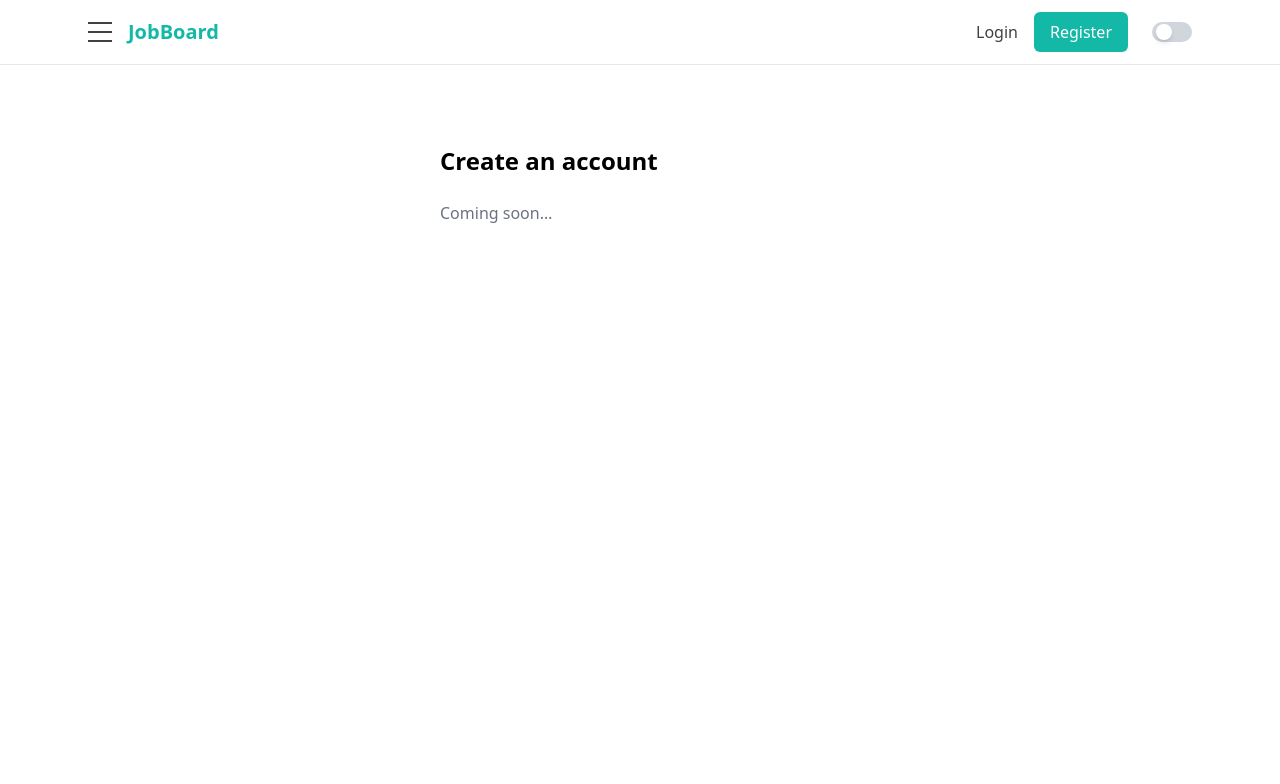
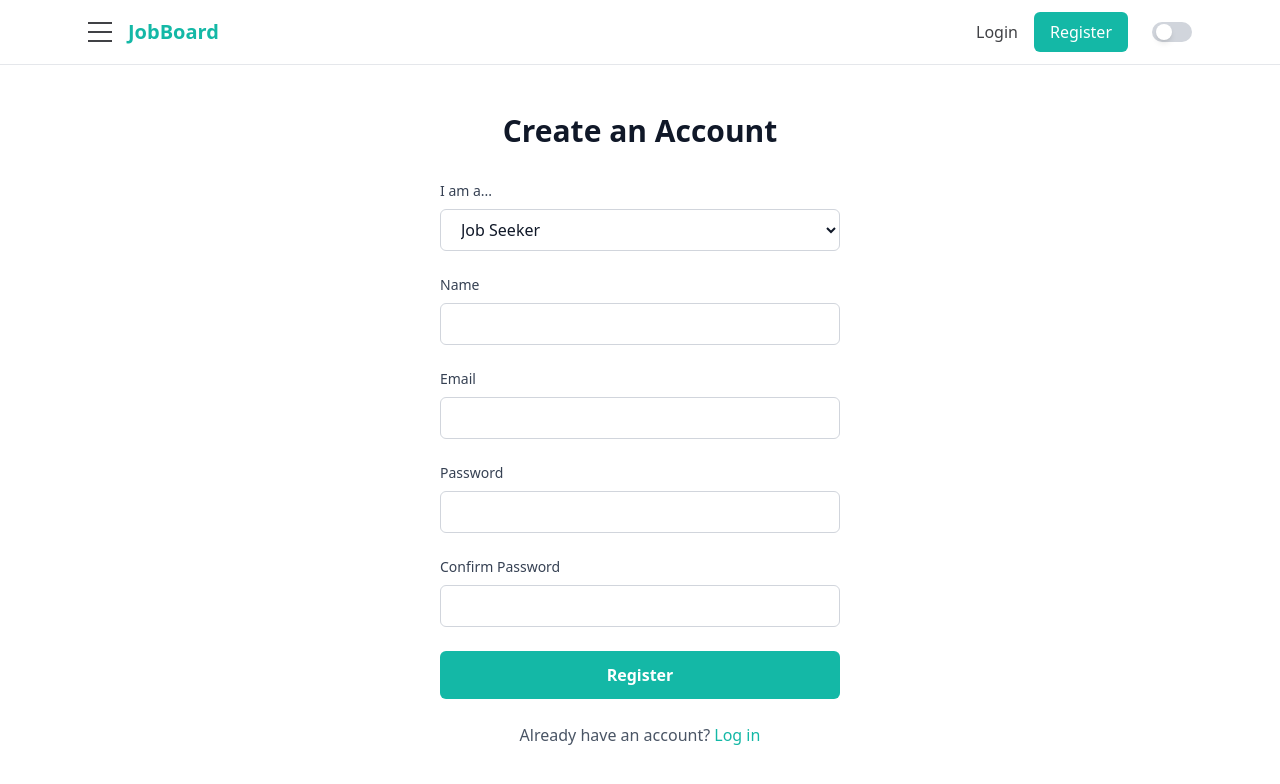
Before and after one commit to rahuljgill/fullstack-job-board, a React app in the folder frontend/: page /register in a window 1280 px wide. Shown: the top 784 px of the page. Built offline with nearby package versions, Linux system fonts and the light colour scheme; the HTML template or start-up script is replaced by a standard one.

Commit message:
add role-based user registration for job seekers and company admins

```diff
--- a/frontend/src/pages/Register.jsx
+++ b/frontend/src/pages/Register.jsx
@@ -1,13 +1,287 @@
+import { useState } from "react";
+import { useNavigate, Link } from "react-router-dom";
 import Navbar from "../components/Navbar";
 
 export default function Register() {
+  const [name, setName] = useState("");
+  const [email, setEmail] = useState("");
+  const [password, setPassword] = useState("");
+  const [passwordConfirmation, setPasswordConfirmation] = useState("");
+  const [role, setRole] = useState("job_seeker");
+
+  // Employer-only fields
+  const [companyName, setCompanyName] = useState("");
+  const [companyWebsite, setCompanyWebsite] = useState("");
+  const [companyDescription, setCompanyDescription] = useState("");
+
+  const [error, setError] = useState("");
+  const [loading, setLoading] = useState(false);
+
+  const navigate = useNavigate();
+  const handleSubmit = async (e) => {
+    e.preventDefault();
+    setError("");
+    setLoading(true);
+
+    if (password !== passwordConfirmation) {
+      setError("Passwords do not match");
+      setLoading(false);
+      return;
+    }
+
+    if (role === "company_admin" && !companyName.trim()) {
+      setError("Company name is required for employers");
+      setLoading(false);
+      return;
+    }
+
+    try {
+      // Get CSRF token
+      await fetch("http://127.0.0.1:8000/sanctum/csrf-cookie", {
+        credentials: "include",
+      });
+
+      const body = {
+        name,
+        email,
+        password,
+        password_confirmation: passwordConfirmation,
+        role,
+      };
+
+      // Add company fields if employer
+      if (role === "company_admin") {
+        body.company_name = companyName;
+        body.company_website = companyWebsite;
+        body.company_description = companyDescription;
+      }
+
+      const res = await fetch("http://127.0.0.1:8000/api/register", {
+        method: "POST",
+        credentials: "include",
+        headers: {
+          "Content-Type": "application/json",
+          Accept: "application/json",
+        },
+        body: JSON.stringify(body),
+      });
+
+      const data = await res.json();
+
+      if (!res.ok) {
+        if (res.status === 422 && data.errors) {
+          const errorMessages = Object.values(data.errors).flat().join(", ");
+          throw new Error(errorMessages);
+        }
+        throw new Error(data.message || "Registration failed");
+      }
+
+      navigate("/login", {
+        state: { success: "Registration successful! Please log in." },
+      });
+    } catch (err) {
+      setError(err.message);
+    } finally {
+      setLoading(false);
+    }
+  };
+
   return (
-    <>
+    <div className="min-h-screen bg-white dark:bg-gray-900">
       <Navbar />
-      <div className="max-w-md mx-auto py-20 px-6">
-        <h1 className="text-2xl font-bold mb-6">Create an account</h1>
-        <p className="text-gray-500">Coming soon…</p>
+
+      <div className="max-w-md mx-auto px-6 py-12">
+        <h1 className="text-3xl font-bold text-gray-900 dark:text-white mb-8 text-center">
+          Create an Account
+        </h1>
+
+        {error && (
+          <div className="mb-4 p-4 bg-red-50 dark:bg-red-900/20 border border-red-200 dark:border-red-800 rounded-md text-red-600 dark:text-red-400">
+            {error}
+          </div>
+        )}
+
+        <form onSubmit={handleSubmit} className="space-y-6">
+          <div>
+            <label
+              htmlFor="role"
+              className="block text-sm font-medium mb-2 text-gray-700 dark:text-gray-300"
+            >
+              I am a...
+            </label>
+            <select
+              id="role"
+              name="role"
+              value={role}
+              onChange={(e) => setRole(e.target.value)}
+              className="w-full px-4 py-2 border border-gray-300 dark:border-gray-600 rounded-md bg-white dark:bg-gray-700 text-gray-900 dark:text-white"
+            >
+              <option value="job_seeker">Job Seeker</option>
+              <option value="company_admin">Employer</option>
+            </select>
+          </div>
+
+          {/*Company fields (only for employers)*/}
+          {role === "company_admin" && (
+            <>
+              <div className="border-t border-gray-300 dark:border-gray-600 pt-6">
+                <h2 className="text-lg font-semibold mb-4 text-gray-900 dark:text-white">
+                  Company Information
+                </h2>
+
+                <div className="mb-4">
+                  <label
+                    htmlFor="company_name"
+                    className="block text-sm font-medium mb-2 text-gray-700 dark:text-gray-300"
+                  >
+                    Company Name *
+                  </label>
+                  <input
+                    type="text"
+                    id="company_name"
+                    name="company_name"
+                    required
+                    value={companyName}
+                    onChange={(e) => setCompanyName(e.target.value)}
+                    className="w-full px-4 py-2 border border-gray-300 dark:border-gray-600 rounded-md bg-white dark:bg-gray-700 text-gray-900 dark:text-white"
+                  />
+                </div>
+
+                <div className="mb-4">
+                  <label
+                    htmlFor="company_website"
+                    className="block text-sm font-medium mb-2 text-gray-700 dark:text-gray-300"
+                  >
+                    Company Website (optional)
+                  </label>
+                  <input
+                    type="url"
+                    id="company_website"
+                    name="company_website"
+                    placeholder="https://example.com"
+                    value={companyWebsite}
+                    onChange={(e) => setCompanyWebsite(e.target.value)}
+                    className="w-full px-4 py-2 border border-gray-300 dark:border-gray-600 rounded-md bg-white dark:bg-gray-700 text-gray-900 dark:text-white"
+                  />
+                </div>
+
+                <div>
+                  <label
+                    htmlFor="company_description"
+                    className="block text-sm font-medium mb-2 text-gray-700 dark:text-gray-300"
+                  >
+                    Company Description (optional)
+                  </label>
+                  <textarea
+                    id="company_description"
+                    name="company_description"
+                    rows="3"
+                    placeholder="Tell us about your company..."
+                    value={companyDescription}
+                    onChange={(e) => setCompanyDescription(e.target.value)}
+                    className="w-full px-4 py-2 border border-gray-300 dark:border-gray-600 rounded-md bg-white dark:bg-gray-700 text-gray-900 dark:text-white"
+                  />
+                </div>
+              </div>
+
+              <div className="border-t border-gray-300 dark:border-gray-600 pt-6">
+                <h2 className="text-lg font-semibold mb-4 text-gray-900 dark:text-white">
+                  Your Account Details
+                </h2>
+              </div>
+            </>
+          )}
+
+          <div>
+            <label
+              htmlFor="name"
+              className="block text-sm font-medium mb-2 text-gray-700 dark:text-gray-300"
+            >
+              Name
+            </label>
+            <input
+              type="text"
+              id="name"
+              name="name"
+              required
+              value={name}
+              onChange={(e) => setName(e.target.value)}
+              className="w-full px-4 py-2 border border-gray-300 dark:border-gray-600 rounded-md bg-white dark:bg-gray-700 text-gray-900 dark:text-white"
+            />
+          </div>
+
+          <div>
+            <label
+              htmlFor="email"
+              className="block text-sm font-medium mb-2 text-gray-700 dark:text-gray-300"
+            >
+              Email
+            </label>
+            <input
+              type="email"
+              id="email"
+              name="email"
+              required
+              value={email}
+              onChange={(e) => setEmail(e.target.value)}
+              className="w-full px-4 py-2 border border-gray-300 dark:border-gray-600 rounded-md bg-white dark:bg-gray-700 text-gray-900 dark:text-white"
+            />
+          </div>
+
+          <div>
+            <label
+              htmlFor="password"
+              className="block text-sm font-medium mb-2 text-gray-700 dark:text-gray-300"
+            >
+              Password
+            </label>
+            <input
+              type="password"
+              id="password"
+              name="password"
+              required
+              minLength="8"
+              value={password}
+              onChange={(e) => setPassword(e.target.value)}
+              className="w-full px-4 py-2 border border-gray-300 dark:border-gray-600 rounded-md bg-white dark:bg-gray-700 text-gray-900 dark:text-white"
+            />
+          </div>
+
+          <div>
+            <label
+              htmlFor="password_confirmation"
+              className="block text-sm font-medium mb-2 text-gray-700 dark:text-gray-300"
+            >
+              Confirm Password
+            </label>
+            <input
+              type="password"
+              id="password_confirmation"
+              name="password_confirmation"
+              required
+              minLength="8"
+              value={passwordConfirmation}
+              onChange={(e) => setPasswordConfirmation(e.target.value)}
+              className="w-full px-4 py-2 border border-gray-300 dark:border-gray-600 rounded-md bg-white dark:bg-gray-700 text-gray-900 dark:text-white"
+            />
+          </div>
+
+          <button
+            type="submit"
+            disabled={loading}
+            className="w-full px-6 py-3 bg-brand text-white font-semibold rounded-md hover:bg-brand-dark disabled:bg-gray-400 disabled:cursor-not-allowed"
+          >
+            {loading ? "Creating Account..." : "Register"}
+          </button>
+        </form>
+
+        <p className="mt-6 text-center text-gray-600 dark:text-gray-400">
+          Already have an account?{" "}
+          <Link to="/login" className="text-brand hover:underline">
+            Log in
+          </Link>
+        </p>
       </div>
-    </>
+    </div>
   );
 }
```
Also changed, not shown: 2 other files (tests, documents, lock files or other folders).
